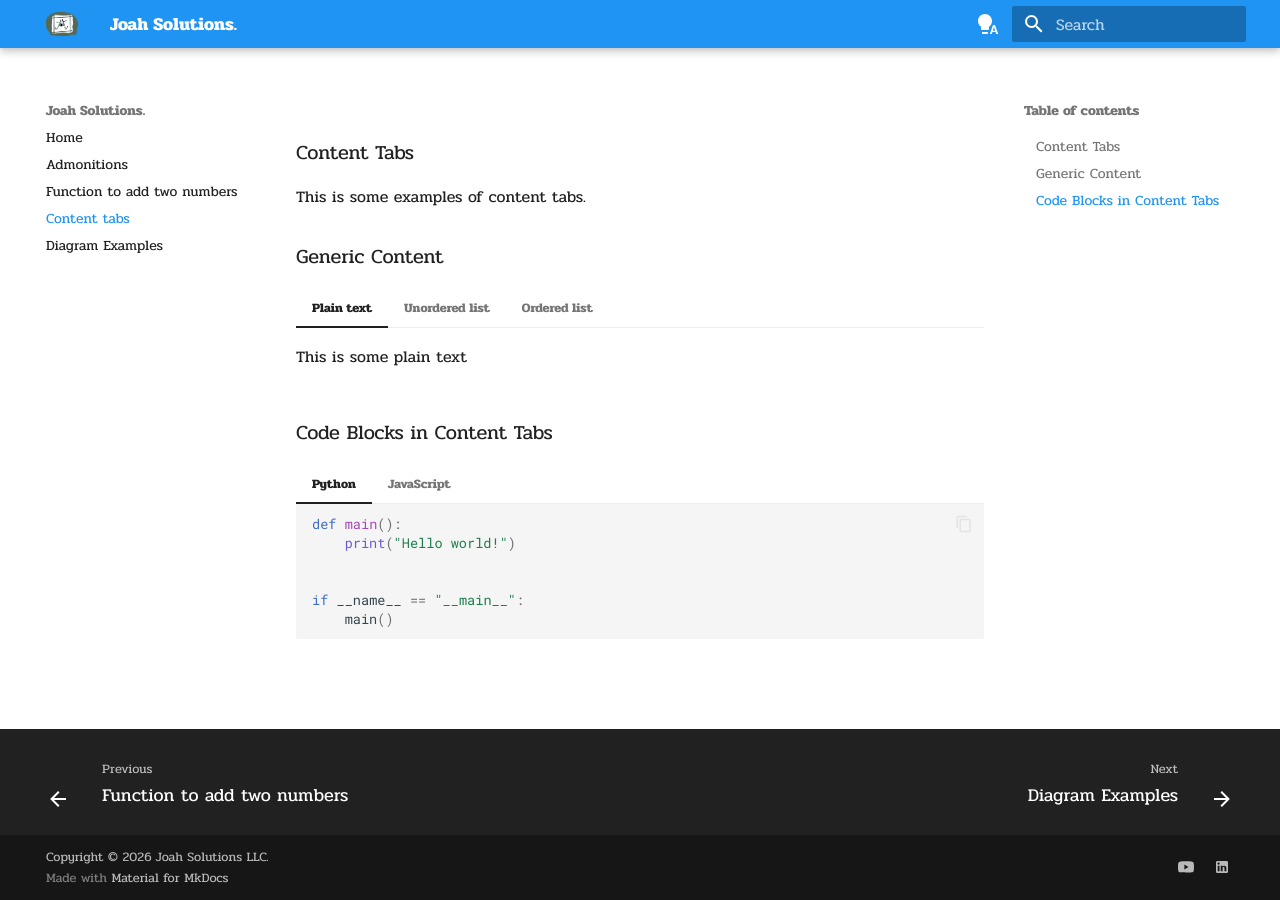
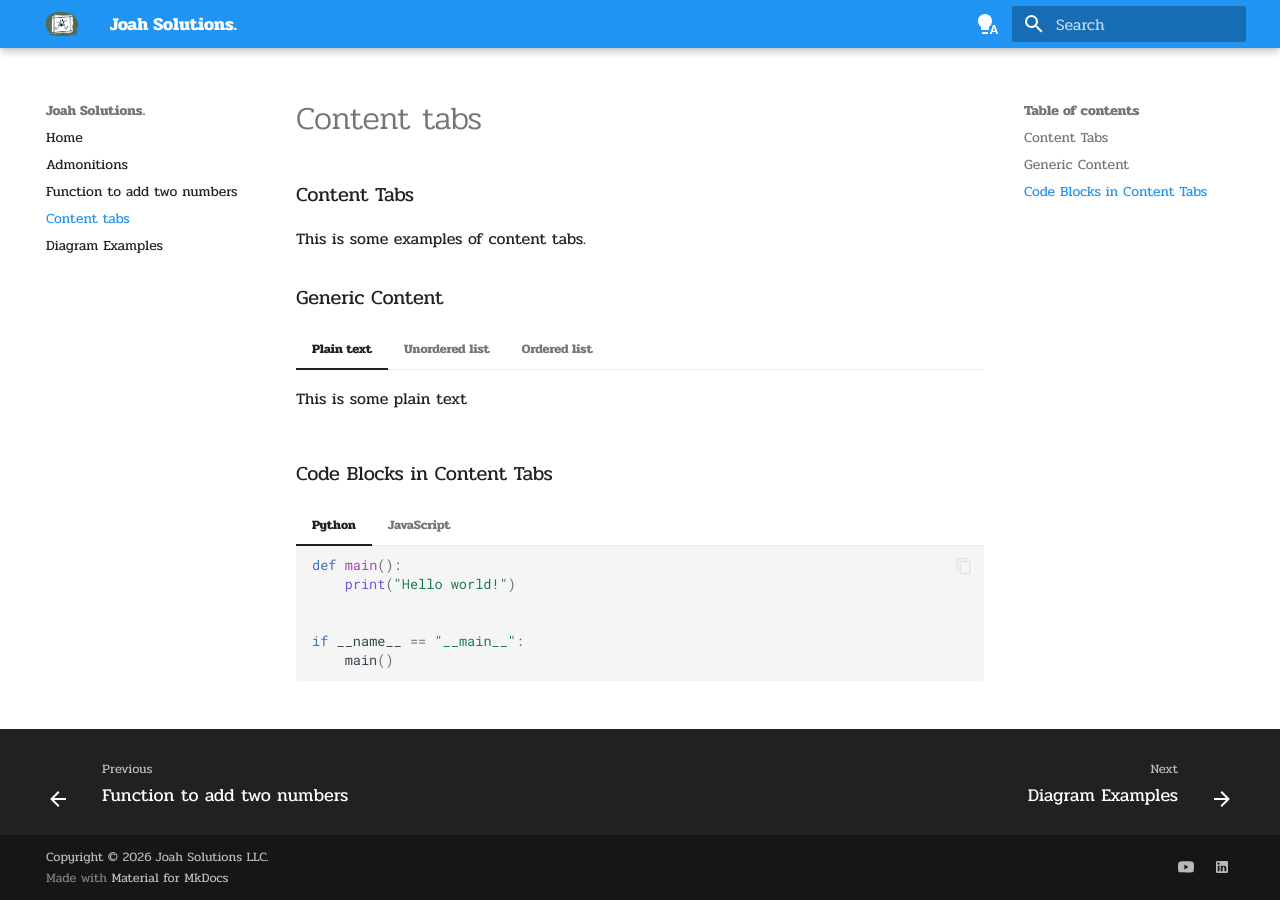
Before and after one commit to joahsolutions/website, an MkDocs documentation site: the page built from docs/content-tabs.md, in a window 1280 px wide. Built offline with MkDocs 1.6.1 and Material for MkDocs 9.7.7, drawn with Linux system fonts in a browser that asks for light colours.

```diff
--- a/docs/content-tabs.md
+++ b/docs/content-tabs.md
@@ -1,6 +1,4 @@
-#
 
-##
 
 ### Content Tabs
 
--- a/mkdocs.yml
+++ b/mkdocs.yml
@@ -47,6 +47,8 @@
         line_spans: __span
         pygments_lang_class: true
         use_pygments: true
+    - toc:
+      title: On this page
     - md_in_html
     - pymdownx.blocks.caption
     - admonition
```
